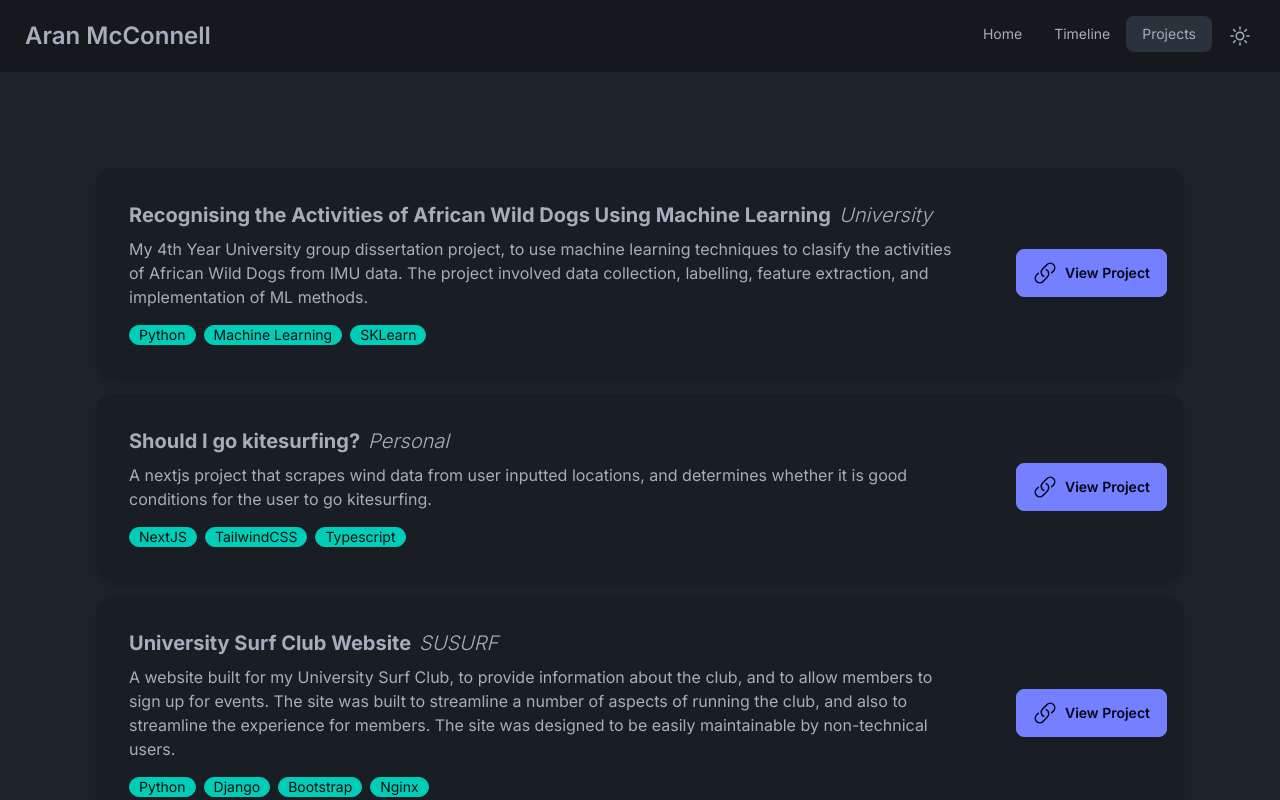
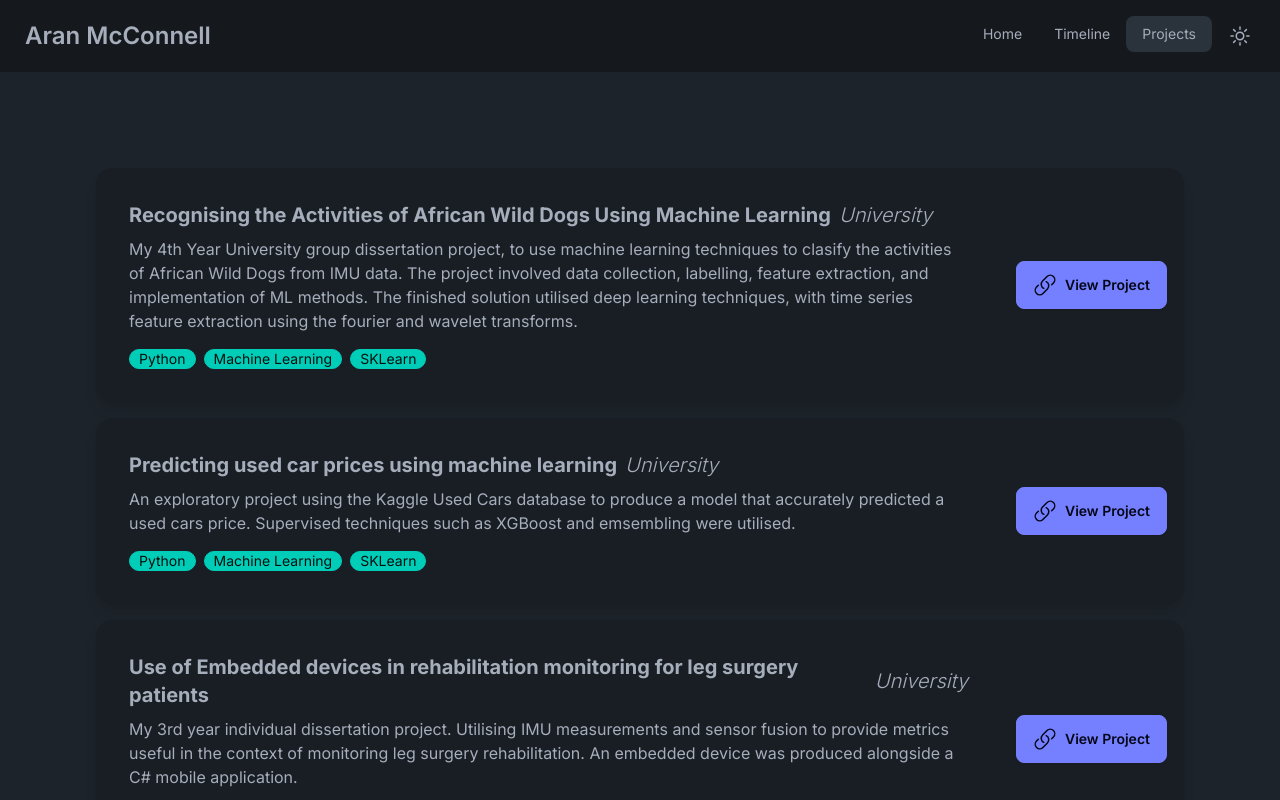
Before and after one commit to Rhetora/personal-site, a Next.js app: page /projects in a window 1280 px wide. Shown: the top 800 px of the page. Built offline with nearby package versions, Linux system fonts and the light colour scheme.

Commit message:
more projects

```diff
--- a/app/projects/page.tsx
+++ b/app/projects/page.tsx
@@ -9,26 +9,49 @@ interface ProjectItem {
 
 const projectItems: ProjectItem[] = [
   {
-    title: "Recognising the Activities of African Wild Dogs Using Machine Learning",
+    title:
+      "Recognising the Activities of African Wild Dogs Using Machine Learning",
     org: "University",
     description:
-      "My 4th Year University group dissertation project, to use machine learning techniques to clasify the activities of African Wild Dogs from IMU data. The project involved data collection, labelling, feature extraction, and implementation of ML methods.",
-    repoUrl: "https://github.com/Rhetora/4th-year-project",
+      "My 4th Year University group dissertation project, to use machine learning techniques to clasify the activities of African Wild Dogs from IMU data. The project involved data collection, labelling, feature extraction, and implementation of ML methods. The finished solution utilised deep learning techniques, with time series feature extraction using the fourier and wavelet transforms.",
+    repoUrl:
+      "https://github.com/Rhetora/4th-year-project/blob/main/ELEC6200_GDP___Final_Report.pdf",
     liveUrl: "test.com",
     technologies: ["Python", "Machine Learning", "SKLearn"],
+  },
+  {
+    title: "Predicting used car prices using machine learning",
+    org: "University",
+    description:
+      "An exploratory project using the Kaggle Used Cars database to produce a model that accurately predicted a used cars price. Supervised techniques such as XGBoost and emsembling were utilised.",
+    repoUrl:
+      "https://github.com/Rhetora/aml-coursework/blob/main/COMP6208__AML_Machine_Learning_Report.pdf",
+    liveUrl: "test.com",
+    technologies: ["Python", "Machine Learning", "SKLearn"],
+  },
+  {
+    title:
+      "Use of Embedded devices in rehabilitation monitoring for leg surgery patients ",
+    org: "University",
+    description:
+      "My 3rd year individual dissertation project. Utilising IMU measurements and sensor fusion to provide metrics useful in the context of monitoring leg surgery rehabilitation. An embedded device was produced alongside a C# mobile application.",
+    repoUrl:
+      "https://github.com/Rhetora/3rd-year-project/blob/main/Final%20Report.pdf",
+    liveUrl: "test.com",
+    technologies: ["C", "C#", "Circuit Design", "Mbed OS"],
   },
   {
     title: "Should I go kitesurfing?",
     org: "Personal",
     description:
-      "A nextjs project that scrapes wind data from user inputted locations, and determines whether it is good conditions for the user to go kitesurfing.",
+      "A NextJS project that scrapes wind data from user inputted locations, and determines whether the conditions are good for the user to go kitesurfing. WIP",
     repoUrl: "https://github.com/Rhetora/should-i-go-kitesurfing",
     liveUrl: "test.com",
     technologies: ["NextJS", "TailwindCSS", "Typescript"],
   },
   {
     title: "University Surf Club Website",
-    org: "SUSURF",
+    org: "SuSurf",
     description:
       "A website built for my University Surf Club, to provide information about the club, and to allow members to sign up for events. The site was built to streamline a number of aspects of running the club, and also to streamline the experience for members. The site was designed to be easily maintainable by non-technical users.",
     repoUrl: "https://www.susurf.co.uk",
```
